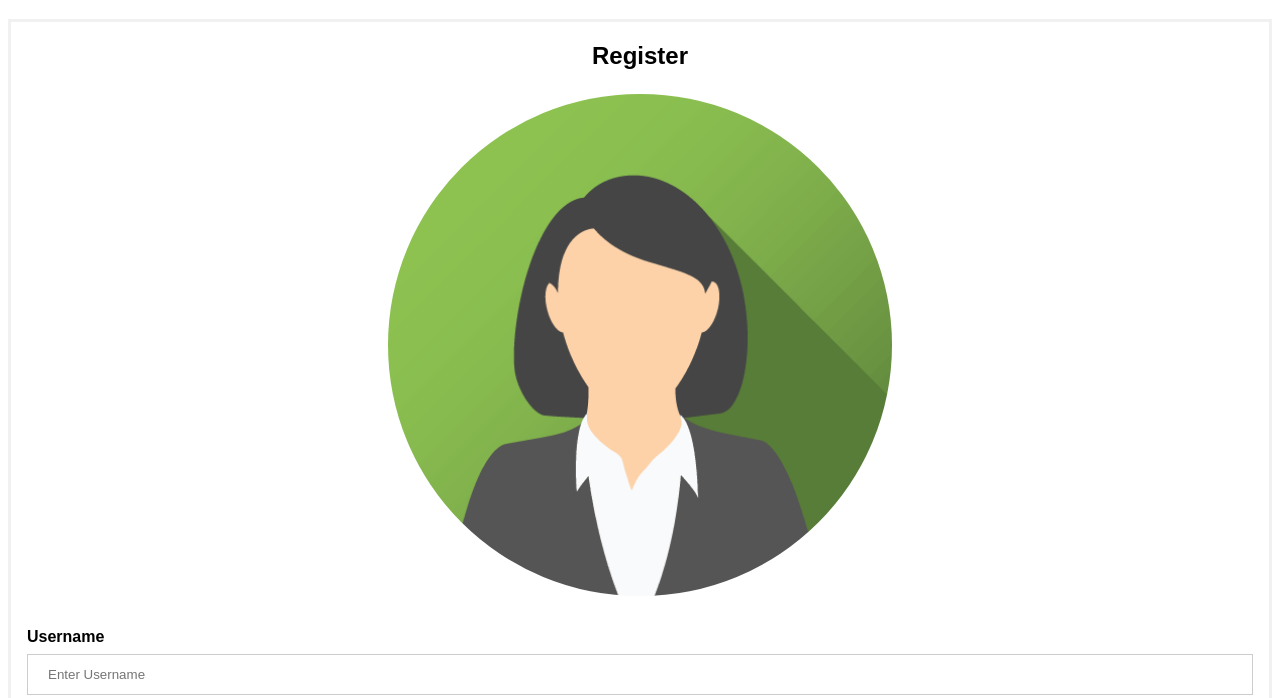
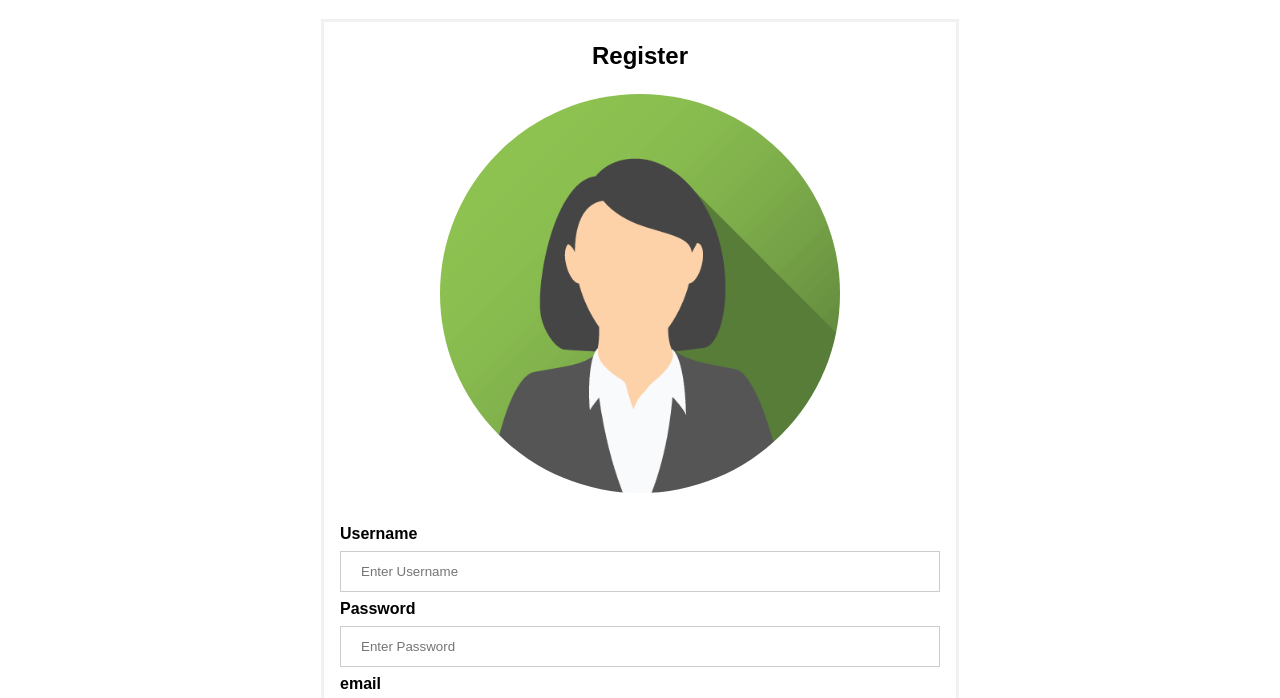
Before and after one commit to CorentinGlrd5/Go-WebSocket, a plain HTML site: page public/index.html in a window 1280 px wide. Shown: the part 61-759 px from the top of the page. Drawn offline with Linux system fonts and the light colour scheme.

Commit message:
fix(Master): edit readme + change css register/login

```diff
--- a/public/styles.css
+++ b/public/styles.css
@@ -14,10 +14,14 @@ h2 {
 
 .registerform {
   display: block;
+  max-width: 50%;
+  margin: auto;
 }
 
 form {
   border: 3px solid #f1f1f1;
+  max-width: 50%;
+  margin: auto;
 }
 
 input[type="text"],
@@ -57,7 +61,7 @@ button:hover {
 }
 
 img.avatar {
-  width: 40%;
+  width: 25rem;
   border-radius: 50%;
 }
 
```
Also changed, not shown: 2 other files.
